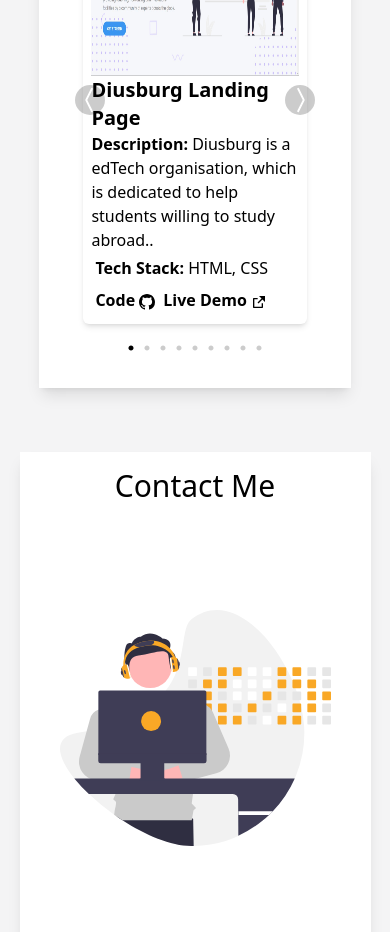
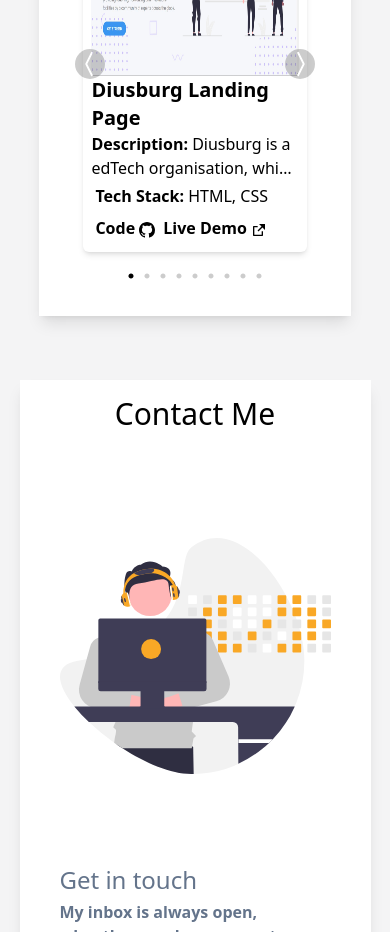
Before and after one commit to Yuvraj883/Yuvis-Portfolio, a React (Create React App) app: page / in a window 390 px wide. Shown: the part 2580-3512 px from the top of the page. Built offline with nearby package versions, Linux system fonts and the light colour scheme.

Commit message:
added centerCard prop

```diff
--- a/src/Components/SliderCard.jsx
+++ b/src/Components/SliderCard.jsx
@@ -1,16 +1,16 @@
 import { BsGithub } from 'react-icons/bs';
 import { RiExternalLinkFill } from 'react-icons/ri'
-function SliderCard(props) {
-
+function SliderCard(props, centerCard) {
+// console.log(props.centerCard);
 
     return (
         <>
-            <div className="md:flex hidden flex-col w-[1/4] m-4 shadow-md rounded-md p-4 bg-white">
+            <div className={props.centerCard==='true'?"md:flex hidden flex-col  w-[1/3] h-[125%] m-4 shadow-lg rounded-md p-4 bg-white" : "md:flex hidden flex-col w-[1/4] m-4 shadow-md rounded-md p-4 bg-white"}>
                 <div className='h-48 w-96 p-1 mx-auto'>  <img src={props?.props?.coverImg} alt="Project Cover Img"
                     className=" object-fit " />
                 </div>
                 <h1 className='font-semibold text-xl'>{props?.props?.title}</h1>
-                <p className='line-clamp-2'>
+                <p className={props.centerCard==='true'?'':'line-clamp-2'}>
                     <b>Description: </b> {props?.props?.description}
                 </p>
                 <p className='p-1'>
@@ -33,7 +33,7 @@ function SliderCard(props) {
                 <img src={props?.props?.coverImg} alt="Project Name"
                     className="h-48 w-auto" />
                 <h1 className='font-semibold text-xl'>{props.props.title}</h1>
-                <p>
+                <p className='line-clamp-2'>
                     <b>Description: </b> {props?.props?.description}
                 </p>
                 <p className='p-1'>
```
